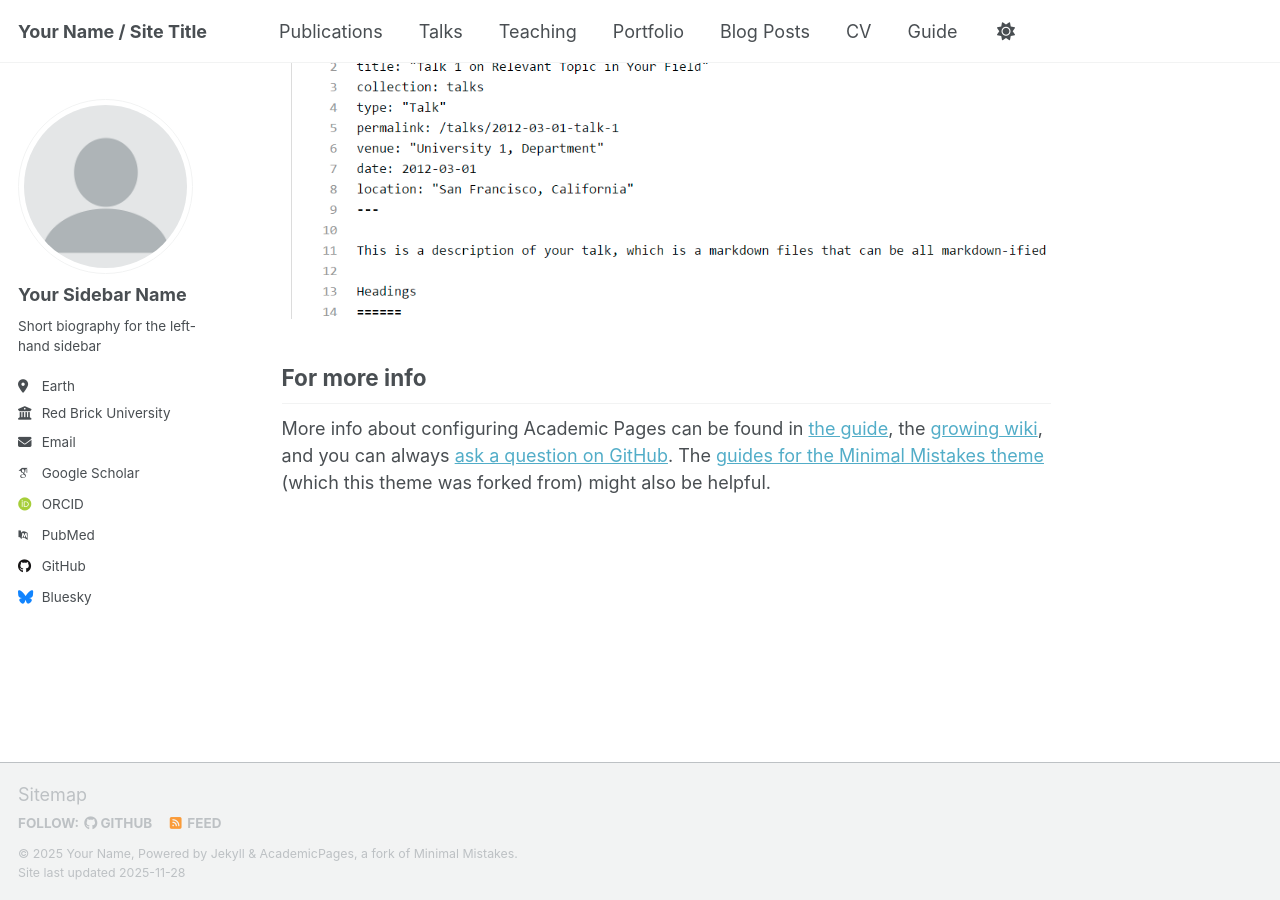
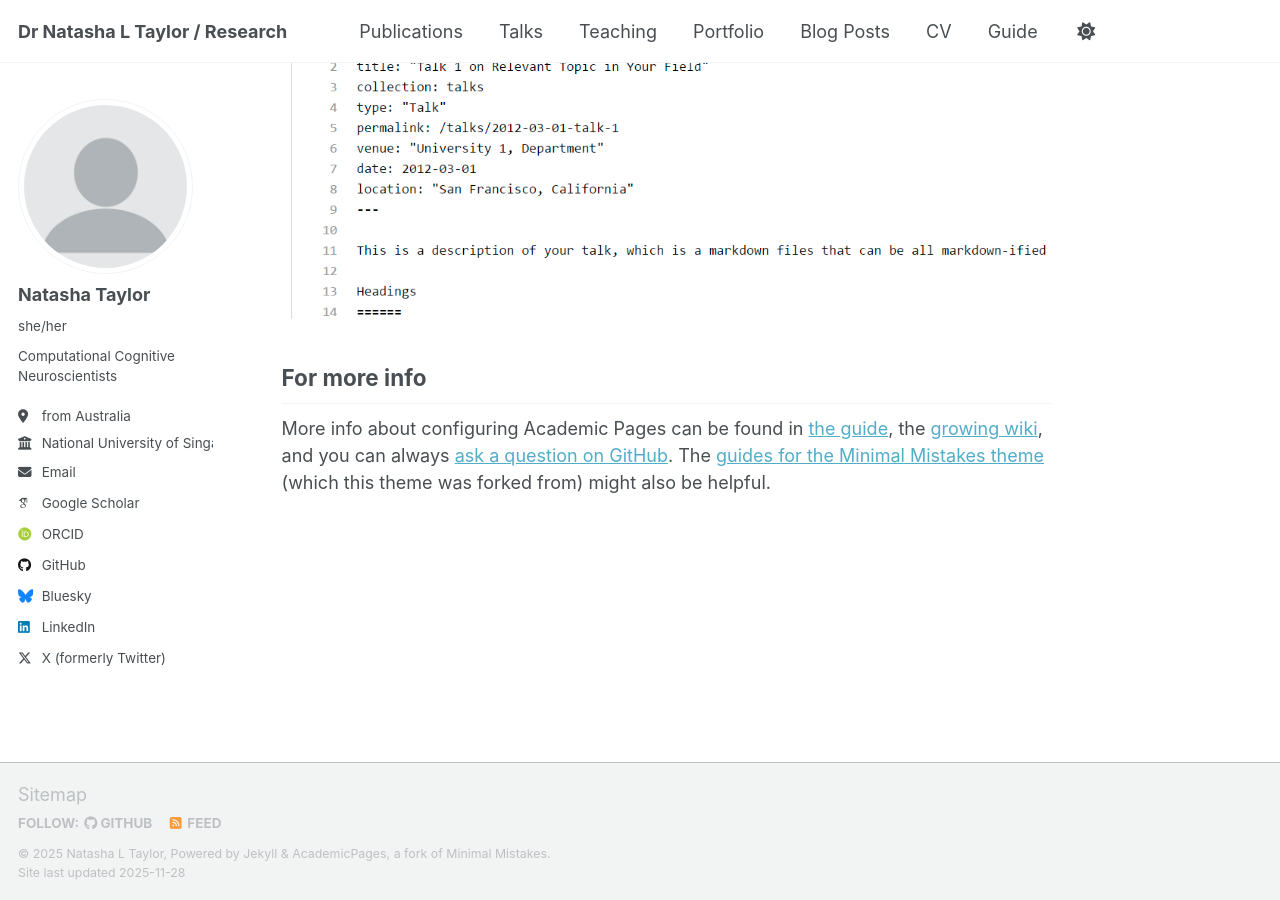
Before and after one commit to NatashaLTaylor/NatashaLTaylor.github.io, a Jekyll site: the page built from _pages/about.md, in a window 1280 px wide and 900 px high, scrolled down 2880 px. Built offline with Jekyll 4.4.1, drawn with Linux system fonts in a browser that asks for light colours; some web fonts are replaced; a script that is not in the unit is left out.

Commit message:
Update _config.yml

```diff
--- a/_config.yml
+++ b/_config.yml
@@ -9,14 +9,14 @@
 # Basic Site Settings
 locale                   : "en-US"
 site_theme               : "default" # Currently available options are "default", "air"
-title                    : "Your Name / Site Title"
+title                    : "Dr Natasha L Taylor / Research"
 title_separator          : "-"
-name                     : &name "Your Name"
-description              : &description "Your Name's academic portfolio"   # Update this with a general description of your site, this is the default if not overridden by a page
-url                      : https://academicpages.github.io # The base hostname & protocol for your site e.g. "https://[your GitHub username].github.io",
+name                     : &name "Natasha L Taylor"
+description              : &description "Research website for research fellow Dr Natasha L Taylor"   # Update this with a general description of your site, this is the default if not overridden by a page
+url                      : https://NatashaLTaylor.github.io # The base hostname & protocol for your site e.g. "https://[your GitHub username].github.io",
                                                            # or if you already have some other page hosted on Github then use "https://[your GitHub username].github.io/[Your Repo Name]"
 baseurl                  : "" # the subpath of your site, e.g. "/blog"
-repository               : "academicpages/academicpages.github.io"
+repository               : "NatashaLTaylor/NatashaLTaylor.github.io"
 
 # Site Author - The following control what appear as part of the author content on the side bar.
 #               If a field is blank the icon and link will not appear, otherwise it will be shown.
@@ -24,24 +24,24 @@ repository               : "academicpages/academicpages.github.io"
 author:
   # Biographic information
   avatar           : "profile.png"
-  name             : "Your Sidebar Name"
-  pronouns         : # example: "she/her"
-  bio              : "Short biography for the left-hand sidebar"
-  location         : "Earth"
-  employer         : "Red Brick University"
+  name             : "Natasha Taylor"
+  pronouns         : "she/her"
+  bio              : "Computational Cognitive Neuroscientists"
+  location         : "from Australia"
+  employer         : "National University of Singapore"
   uri              : # URL
-  email            : "none@example.org"
+  email            : "dr.natasha.taylor@gmail.com"
 
   # Academic websites
   academia         : # URL
   arxiv            : # URL - Update with the correct link to your profile
-  googlescholar    : "https://scholar.google.com/citations?user=PS_CX0AAAAAJ"
+  googlescholar    : "https://scholar.google.com/citations?user=6zhgsicAAAAJ&hl=en"
   inspire-hep      : # URL
   impactstory      : # URL
-  orcid            : "https://orcid.org/yourorcidurl"
+  orcid            : "https://orcid.org/0000-0002-3714-8290"
   semantic         : # URL
   ssrn             : # URL
-  pubmed           : "https://www.ncbi.nlm.nih.gov/pubmed/?term=john+snow"
+  pubmed           : #URL
   researchgate     : # URL
   scopus           : # URL
   zotero           : # URL
@@ -56,36 +56,15 @@ author:
   stackoverflow    : # User number or user number and name (i.e., use "1" or "1/jeff-atwood")
 
   # Social media
-  artstation       : # Username
-  bluesky          : "bsky.app" # Replace this with you Bluesky username
-  facebook         : # Username
-  flickr           : # Username
-  foursquare       : # Username
-  goodreads        : # Username
-  google_plus      : # Username
-  keybase          : # Username
-  instagram        : # Username
-  lastfm           : # Username
-  linkedin         : # Username
-  mastodon         : # URL
-  medium           : # URL
-  pinterest        : # Username
-  soundcloud       : # Username
-  steam            : # Username
-  telegram         : # URL
-  tumblr           : # Username
-  twitter          : # Username for X / Twitter
-  vine             : # Username
-  weibo            : # Username
-  wikipedia        : # Username
-  xing             : # Username
+  bluesky          : "natashaltaylor.bsky.social" # Replace this with you Bluesky username
+  linkedin         : "Natasha Taylor"
+  twitter          : "NatashaL_Taylor "
   youtube          : # Username
-  zhihu            : # Username
 
 # Publication Category - The following the list of publication categories and their headings
 publication_category:
-  books:
-    title: 'Books'
+  #books:
+    #title: 'Books'
   manuscripts:
     title: 'Journal Articles'
   conferences:
@@ -139,8 +118,6 @@ yandex_site_verification :
 # Social Sharing
 twitter:
   username               : &twitter
-facebook:
-  username               :
   app_id                 :
   publisher              :
 og_image                 :  # Social media default site image
```
